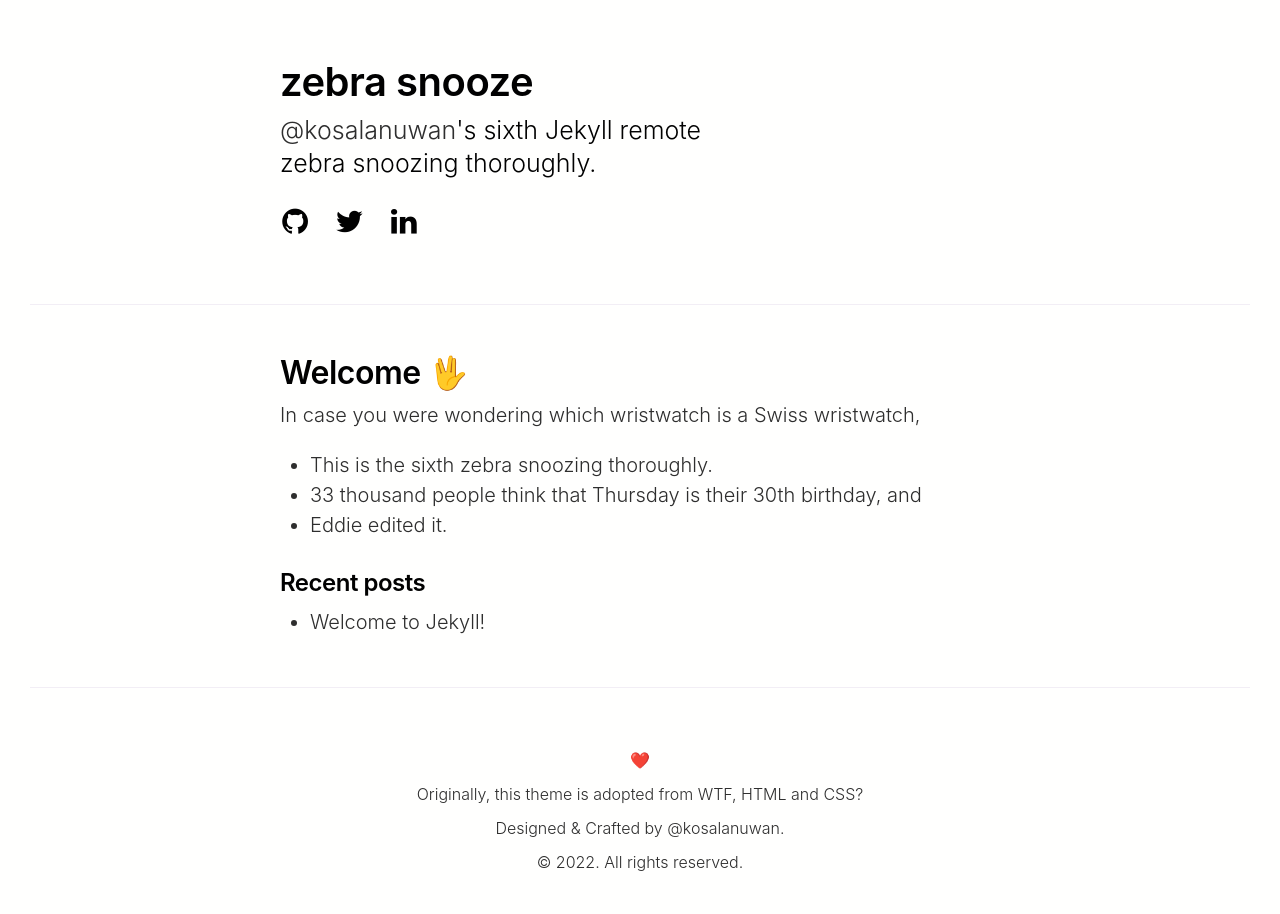
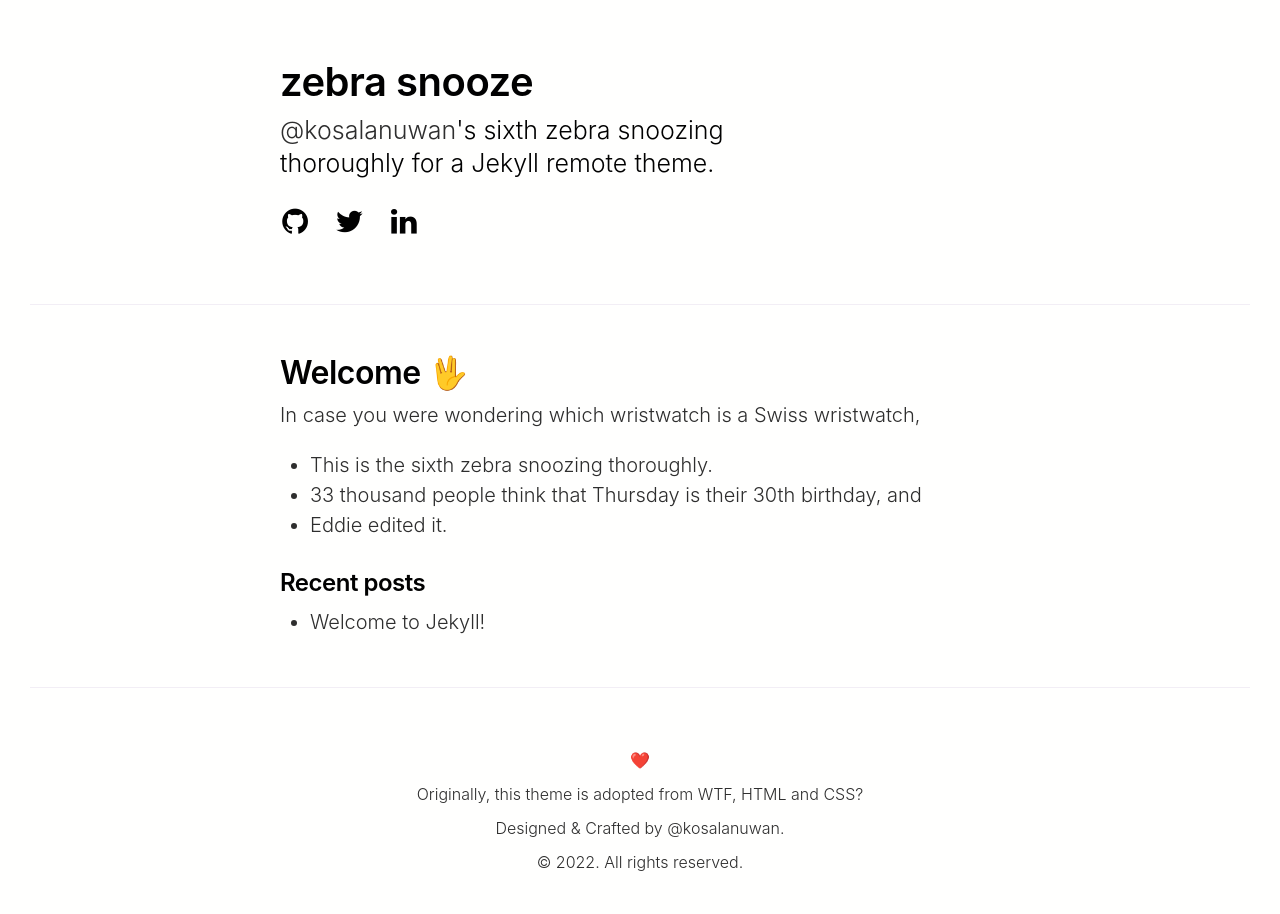
Before and after one commit to alertbox/zebra-snooze, a Jekyll site: the page built from _pages/index.markdown, in a window 1280 px wide. Built offline with Jekyll 4.4.1, drawn with Linux system fonts in a browser that asks for light colours; emoji names are drawn with the system emoji font; some web fonts are replaced.

Commit message:
content: rename short description of the site template

```diff
--- a/_data/website.yml
+++ b/_data/website.yml
@@ -2,7 +2,7 @@ title: zebra snooze
 tagline: >-
   This is the sixth zebra snoozing thoroughly.
 description: >- # tagline can be a bit lengthy sometimes
-  <a href="https://kosalanuwan.github.io"><span>@</span>kosalanuwan</a>'s sixth Jekyll remote zebra snoozing thoroughly.
+  <a href="https://kosalanuwan.github.io"><span>@</span>kosalanuwan</a>'s sixth zebra snoozing thoroughly for a Jekyll remote theme.
 
 bugs: https://github.com/kosalanuwan/ama/#readme
 date_format: "%b %-d, %Y"
```
